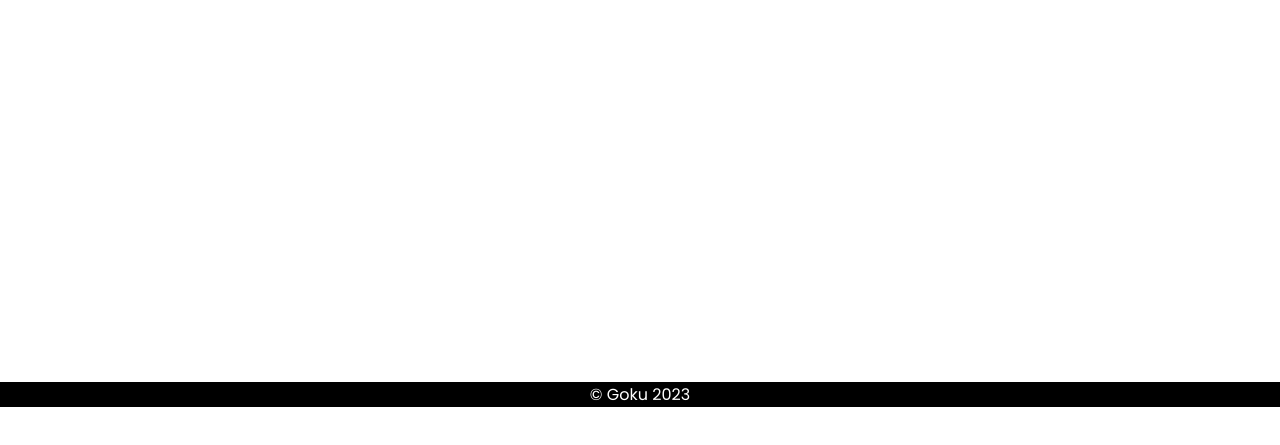
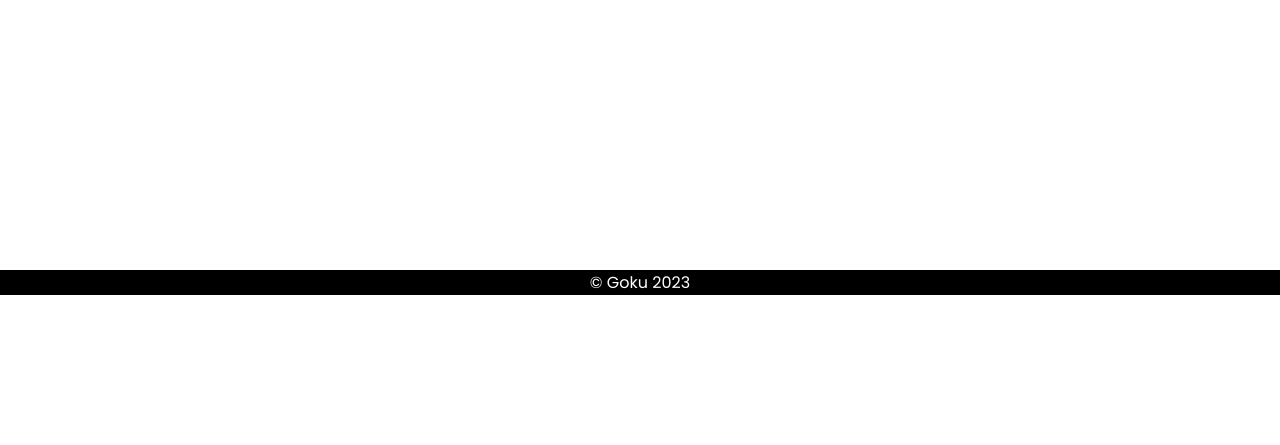
Before and after one commit to endriusssantos/atividade-receitas-faculdade, a plain HTML site: page index.html in a window 1280 px wide. Shown: the part 505-950 px from the top of the page. After the commit the page ends 800 px from the top, so only its background shows below. Drawn offline with Linux system fonts and the light colour scheme.

Commit message:
atualizando o rodape

```diff
--- a/src/css/style.css
+++ b/src/css/style.css
@@ -71,7 +71,9 @@
     justify-content: center;
     align-items: center;
     text-align: center;
-    height: calc(910px - 700px);
+    position: fixed;
+    bottom: 0;
+    width: 100%;
 }
 
 .rodape .rodape-conteudo {
```
